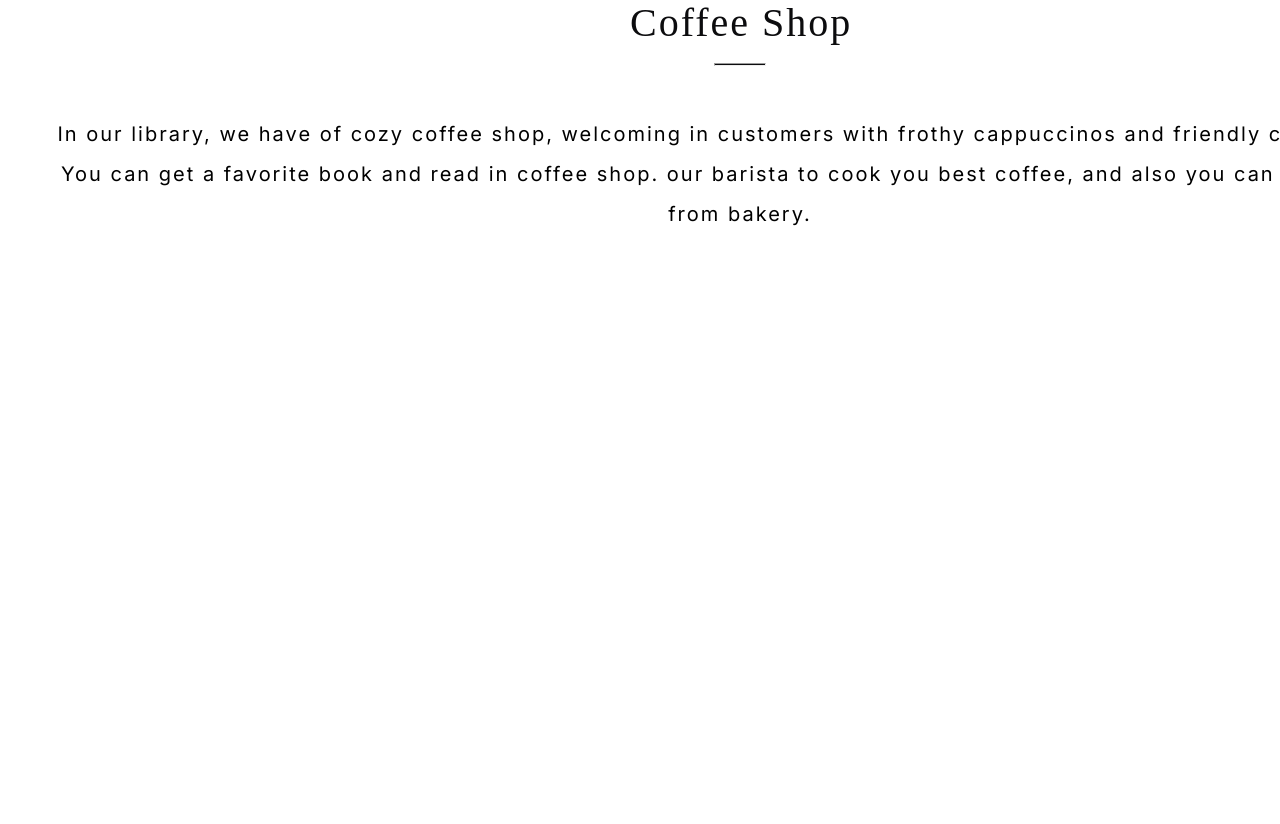
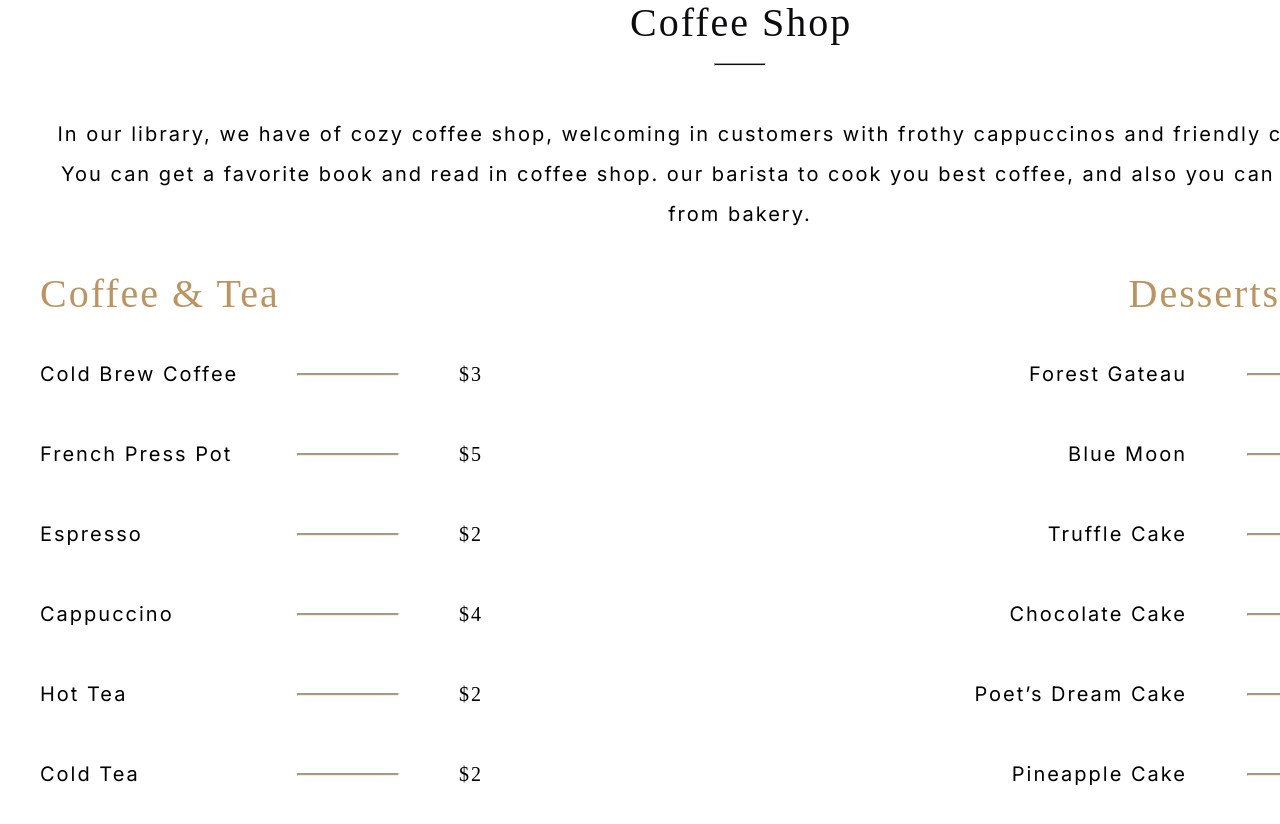
Before and after one commit to AlexMarch95/rsschool-cv, a plain HTML site: page library/Library.html in a window 1280 px wide. Shown: the part 2983-3807 px from the top of the page. Drawn offline with Linux system fonts and the light colour scheme; a web font is replaced by a local one.

Commit message:
feat: finish section Shop

```diff
--- a/library/Library.css
+++ b/library/Library.css
@@ -18,7 +18,7 @@ body {
     flex-wrap: nowrap;
 }
 
-.right {
+.right1 {
     display: flex;
     align-items: center;
     justify-content: flex-end;
@@ -222,12 +222,12 @@ h2 {
 }
 
 .fav.but {
-    display: flex;
+    display: inline-flex;
     width: 700px;
     height: 24px;
     flex-shrink: 0;
-    margin-right: 60px;
-
+    gap: 90px;
+    margin-left: 20px;
 }
 
 
@@ -443,7 +443,7 @@ label {
     line-height: 40px;
     letter-spacing: 2px;
     text-transform: capitalize;
-    margin-top: 0;
+    margin: 0;
 }
 
 .book1 {
@@ -477,3 +477,91 @@ label {
     height: 300px;
     flex-shrink: 0;
 }
+
+.shop.bot {
+    display: flex;
+    justify-content: space-between;
+    width: 1400px;
+    height: 520px;
+}
+
+.shop.left {
+    display: inline-flex;
+    justify-content: flex-start;
+    flex-direction: column;
+    gap: 40px;
+    margin-right: 480px;
+
+}
+
+.shop.right {
+    display: flex;
+    width: 482px;
+    flex-direction: column;
+    justify-content: center;
+    align-items: flex-end;
+    gap: 40px;
+}
+
+.menu.title {
+    color: #BB945F;
+    font-family: Forum;
+    font-size: 40px;
+    font-style: normal;
+    font-weight: 400;
+    line-height: 40px;
+    letter-spacing: 2px;
+    text-transform: capitalize;
+}
+
+.menu.item {
+    display: flex;
+    justify-content: flex-start;
+    align-items: center;
+    flex-direction: column;
+    gap: 40px;
+}
+
+.menu.text {
+    display: flex;
+    justify-content: center;
+    align-items: center;
+    gap: 60px;
+    color: #000;
+    font-family: Inter;
+    font-size: 20px;
+    font-style: normal;
+    font-weight: 400;
+    line-height: 40px;
+    letter-spacing: 2px;
+    text-transform: capitalize;
+}
+
+.menu.hri {
+    width: 100px;
+    height: 1px;
+    background: #BB945F;
+}
+
+.money {
+    color: #000;
+    font-family: Forum;
+    font-size: 20px;
+    font-style: normal;
+    font-weight: 400;
+    line-height: 40px;
+    letter-spacing: 2px;
+    text-transform: capitalize;
+}
+.G1 {
+    width: 197px;
+    white-space: nowrap;
+}
+.menu.item.right {
+    display: flex;
+width: 482px;
+flex-direction: column;
+justify-content: center;
+align-items: flex-end;
+gap: 40px;
+}
--- a/library/Library.html
+++ b/library/Library.html
@@ -18,7 +18,7 @@
             <div class="left">
                 <h1>Brooklyn Public Library</h1>
             </div>
-            <div class="right">
+            <div class="right1">
                 <nav class="nav">
                     <ul class="nav-list">
                         <li class="nav-item"><a href="#About">About</a></li>
@@ -200,7 +200,30 @@
                     <span class="Yo"> y</span>ou can get a favorite book and read in coffee shop. Our barista to cook you best coffee, and also
                     you can try desserts </br> from bakery.</span></p>
         </div>
-
+<div class="shop bot">
+    <div class="shop left">
+        <div class="menu title left">Coffee & Tea</div>
+        <div class="menu item left">
+           <div><span class="menu text"><span class="G1">Cold Brew Coffee</span> <hr class="menu hri"><span class="money">$3</span></span></div>
+           <div><span class="menu text"><span class="G1">French Press Pot</span> <hr class="menu hri"><span class="money">$5</span></span></div>
+           <div><span class="menu text"><span class="G1">Espresso</span><hr class="menu hri"><span class="money">$2</span></span></div>
+           <div><span class="menu text"><span class="G1">Cappuccino</span> <hr class="menu hri"><span class="money">$4</span></span></div>
+           <div><span class="menu text"><span class="G1">Hot tea</span> <hr class="menu hri"><span class="money">$2</span></span></div>
+           <div><span class="menu text"><span class="G1">Cold tea</span> <hr class="menu hri"><span class="money">$2</span></span></div>
+        </div>
+    </div>
+    <div class="shop right">
+        <div class="menu title right">Desserts & Cakes</div>
+        <div class="menu item right">
+            <div><span class="menu text"><span class="G">Forest Gateau</span> <hr class="menu hri"><span class="money">$16</span></span></div>
+            <div><span class="menu text"><span class="G">Blue Moon</span> <hr class="menu hri"><span class="money">$16</span></span></div>
+            <div><span class="menu text"><span class="G">Truffle Cake</span><hr class="menu hri"><span class="money">$15</span></span></div>
+            <div><span class="menu text"><span class="G">Chocolate Cake</span> <hr class="menu hri"><span class="money">$18</span></span></div>
+            <div><span class="menu text"><span class="G">Poet’s Dream Cake</span> <hr class="menu hri"><span class="money">$16</span></span></div>
+            <div><span class="menu text"><span class="G">Pineapple Cake</span> <hr class="menu hri"><span class="money">$14</span></span></div>
+        </div>
+    </div>
+</div>
     </section>
 
 </body>
```
